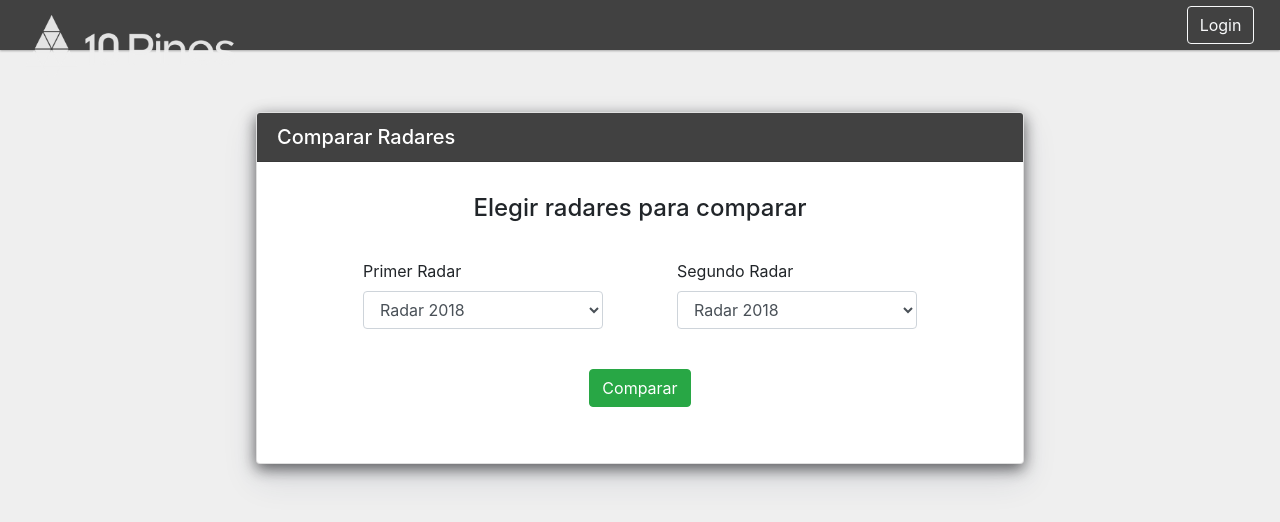
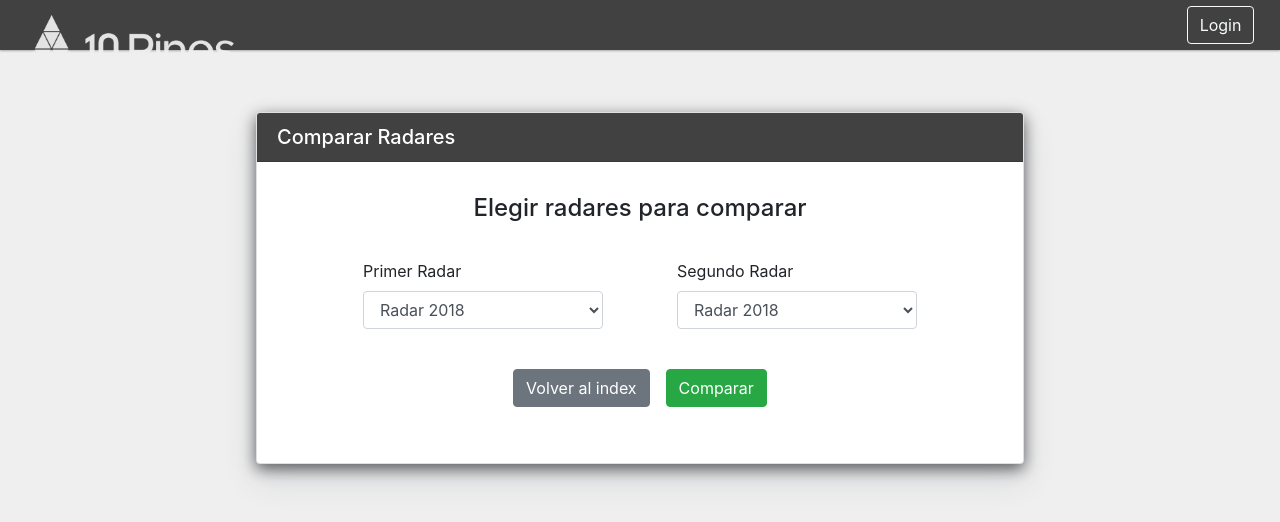
Before and after one commit to 10PinesLabs/radar, an Angular app: page /selectToCompare in a window 1280 px wide. Shown: the top 522 px of the page. Built offline with nearby package versions, Linux system fonts and the light colour scheme.

Commit message:
Agregado boton para volver al index en select-to-compare

```diff
--- a/src/app/select-to-compare/select-to-compare.component.html
+++ b/src/app/select-to-compare/select-to-compare.component.html
@@ -33,10 +33,19 @@
       </div>
     </form>
 
-    <div class="select-to-compare-boton-comparar">
+    <div class="select-to-compare-buttons">
+
       <button
         type="button"
-        class="btn btn-success"
+        class="btn btn-secondary select-to-compare-back-to-index-button"
+        (click)="backToIndex()"
+      >
+        Volver al index
+      </button>
+
+      <button
+        type="button"
+        class="btn btn-success select-to-compare-compare-button"
       >
         Comparar
       </button>
--- a/src/app/select-to-compare/select-to-compare.component.scss
+++ b/src/app/select-to-compare/select-to-compare.component.scss
@@ -17,8 +17,16 @@
     width: 15em;
 }
 
-.select-to-compare-boton-comparar {
+.select-to-compare-buttons {
     display: flex;
     justify-content: center;
     margin: 1.5em;
 }
+
+.select-to-compare-back-to-index-button {
+    margin-right: 0.5em;
+}
+
+.select-to-compare-compare-button {
+    margin-left: 0.5em;
+}
--- a/src/app/select-to-compare/select-to-compare.component.ts
+++ b/src/app/select-to-compare/select-to-compare.component.ts
@@ -1,6 +1,7 @@
 import { Component, OnInit, Inject } from '@angular/core';
 import { Radar } from 'src/model/radar';
 import { RadarService } from 'src/services/radar.service';
+import { Router } from '@angular/router';
 
 @Component({
   selector: 'app-select-to-compare',
@@ -14,7 +15,7 @@ export class SelectToCompareComponent implements OnInit {
   firstRadar: Radar;
   secondRadar: Radar;
 
-  constructor(@Inject('RadarService') private radarService: RadarService) { }
+  constructor(@Inject('RadarService') private radarService: RadarService, private router: Router) { }
 
   ngOnInit() {
     this.radarService.radars().subscribe(radars => {
@@ -24,4 +25,8 @@ export class SelectToCompareComponent implements OnInit {
       this.secondRadar = this.radars[0];
     });
   }
+
+  backToIndex() {
+    this.router.navigate(['/radars']);
+  }
 }
```
